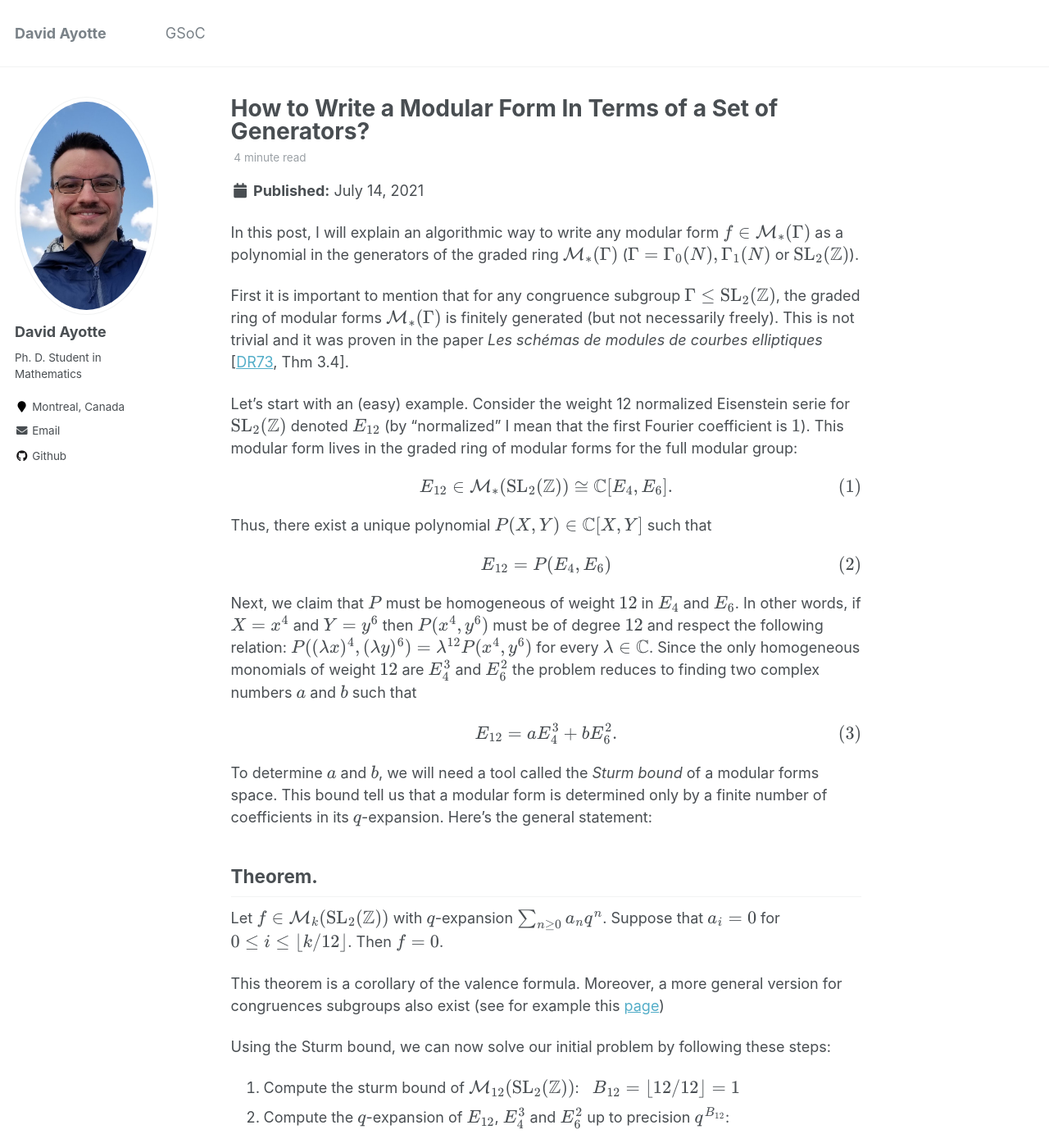
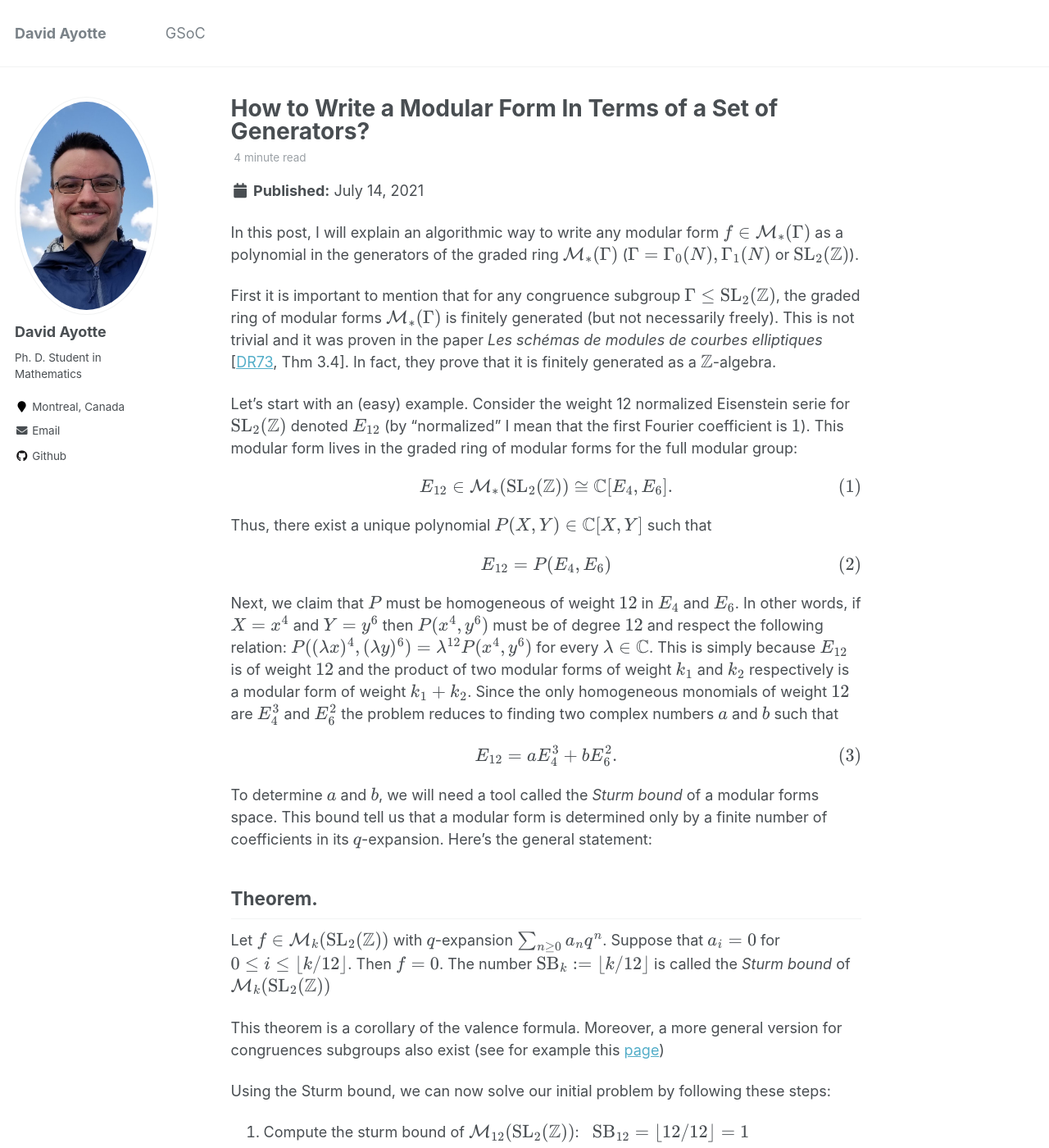
Before and after one commit to DavidAyotte/davidayotte.github.io, a Jekyll site: the page built from _posts/2021-07-14-modform-relations.md, in a window 1280 px wide and 1400 px high. Shown: the whole window at 82% size. Built offline with Jekyll 4.4.1, drawn with Linux system fonts in a browser that asks for light colours; formulas are drawn with MathJax 3; some of the changed text lies outside the part shown.

Commit message:
Fix typos

```diff
--- a/_posts/2021-07-14-modform-relations.md
+++ b/_posts/2021-07-14-modform-relations.md
@@ -12,7 +12,7 @@ category:
 
 In this post, I will explain an algorithmic way to write any modular form $$f \in \mathcal{M}_*(\Gamma)$$ as a polynomial in the generators of the graded ring $$\mathcal{M}_*(\Gamma)$$ ($$\Gamma = \Gamma_0(N), \Gamma_1(N)$$ or $$\mathrm{SL}_2(\mathbb{Z})$$).
 
-First it is important to mention that for any congruence subgroup $$\Gamma \leq \mathrm{SL}_2(\mathbb{Z})$$, the graded ring of modular forms $$\mathcal{M}_*(\Gamma)$$ is finitely generated (but not necessarily freely). This is not trivial and it was proven in the paper *Les schémas de modules de courbes elliptiques* [[DR73](https://www.springer.com/gp/book/9783540065586), Thm 3.4].
+First it is important to mention that for any congruence subgroup $$\Gamma \leq \mathrm{SL}_2(\mathbb{Z})$$, the graded ring of modular forms $$\mathcal{M}_*(\Gamma)$$ is finitely generated (but not necessarily freely). This is not trivial and it was proven in the paper *Les schémas de modules de courbes elliptiques* [[DR73](https://www.springer.com/gp/book/9783540065586), Thm 3.4]. In fact, they prove that it is finitely generated as a $$\mathbb{Z}$$-algebra.
 
 Let's start with an (easy) example. Consider the weight 12 normalized Eisenstein serie for $$\mathrm{SL}_2(\mathbb{Z})$$ denoted $$E_{12}$$ (by "normalized" I mean that the first Fourier coefficient is $$1$$). This modular form lives in the graded ring of modular forms for the full modular group:
 
@@ -27,7 +27,7 @@ $$
 E_{12} = P(E_4, E_6)
 $$
 
-Next, we claim that $$P$$ must be homogeneous of weight $$12$$ in $$E_4$$ and $$E_6$$. In other words, if $$X = x^4$$ and $$Y = y^6$$ then $$P(x^4, y^6)$$ must be of degree $$12$$ and respect the following relation: $$P((\lambda x)^4, (\lambda y)^6) = \lambda^{12}P(x^4, y^6)$$ for every $$\lambda\in \mathbb{C}$$. Since the only homogeneous monomials of weight $$12$$ are $$E_4^3$$ and $$E_6^2$$ the problem reduces to finding two complex numbers $$a$$ and $$b$$ such that
+Next, we claim that $$P$$ must be homogeneous of weight $$12$$ in $$E_4$$ and $$E_6$$. In other words, if $$X = x^4$$ and $$Y = y^6$$ then $$P(x^4, y^6)$$ must be of degree $$12$$ and respect the following relation: $$P((\lambda x)^4, (\lambda y)^6) = \lambda^{12}P(x^4, y^6)$$ for every $$\lambda\in \mathbb{C}$$. This is simply because $$E_{12}$$ is of weight $$12$$ and the product of two modular forms of weight $$k_1$$ and $$k_2$$ respectively is a modular form of weight $$k_1 + k_2$$. Since the only homogeneous monomials of weight $$12$$ are $$E_4^3$$ and $$E_6^2$$ the problem reduces to finding two complex numbers $$a$$ and $$b$$ such that
 
 $$
 \label{E12_pol}
@@ -37,7 +37,7 @@ $$
 To determine $$a$$ and $$b$$, we will need a tool called the *Sturm bound* of a modular forms space. This bound tell us that a modular form is determined only by a finite number of coefficients in its $$q$$-expansion. Here's the general statement:
 
 ## Theorem.
-Let $$f\in \mathcal{M}_k(\mathrm{SL}_2(\mathbb{Z}))$$ with $$q$$-expansion $$\sum_{n\geq 0} a_n q^n$$. Suppose that $$a_i = 0$$ for $$0 \leq i \leq \lfloor k/12 \rfloor$$. Then $$f = 0$$.
+Let $$f\in \mathcal{M}_k(\mathrm{SL}_2(\mathbb{Z}))$$ with $$q$$-expansion $$\sum_{n\geq 0} a_n q^n$$. Suppose that $$a_i = 0$$ for $$0 \leq i \leq \lfloor k/12 \rfloor$$. Then $$f = 0$$. The number $$\mathrm{SB}_k := \lfloor k/12 \rfloor$$ is called the *Sturm bound* of $$\mathcal{M}_k(\mathrm{SL}_2(\mathbb{Z}))$$
 
 This theorem is a corollary of the valence formula. Moreover, a more general version for congruences subgroups also exist (see for example this [page](http://www.lmfdb.org/knowledge/show/cmf.sturm_bound))
 
@@ -45,9 +45,9 @@ Using the Sturm bound, we can now solve our initial problem by following these s
 
 1. Compute the sturm bound of $$\mathcal{M}_{12}(\mathrm{SL}_2(\mathbb{Z}))$$:
 $$
-~~ B_{12} = \lfloor 12/12 \rfloor = 1
+~~ \mathrm{SB}_{12} = \lfloor 12/12 \rfloor = 1
 $$
-2. Compute the $$q$$-expansion of $$E_{12}$$, $$E_4^3$$ and $$E_6^2$$ up to precision $$q^{B_{12}}$$:
+2. Compute the $$q$$-expansion of $$E_{12}$$, $$E_4^3$$ and $$E_6^2$$ up to precision $$q^{\mathrm{SB}_{12}+1}$$:
 
    $$
    E_{12} =  1 + \frac{65520}{691}q + O(q^2);
@@ -60,7 +60,7 @@ $$
    $$
    E_6^2 = 1 - 1008q + O(q^2).
    $$
-3. Solve the resulting linear system given by $$ C_{E_{12}} = a C_{E_{4}^3} + b C_{E_6^2}$$ where $$C_{E_k^n}$$ is the vector formed by the coefficients of $$E_k^n$$ up to precision $$q^{B_{12}}$$:
+3. Solve the resulting linear system given by $$ C_{E_{12}} = a C_{E_{4}^3} + b C_{E_6^2}$$ where $$C_{E_k^n}$$ is the vector formed by the coefficients of $$E_k^n$$ up to precision $$q^{\mathrm{SB}_{12}+1}$$:
 
    $$
    \begin{pmatrix}
```
Also changed, not shown: _posts/2021-05-26-quasimodforms.md (+2 -2 lines), _posts/2021-06-06-alg_structure.md (+1 -1 lines).
